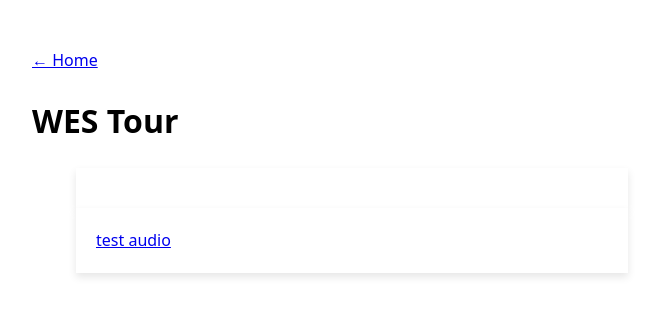
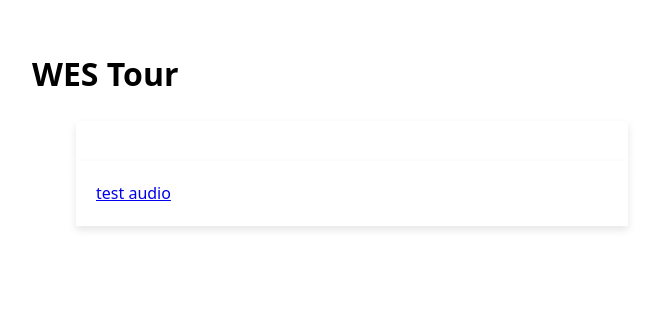
Before and after one commit to mciechanumich/WEStour, a Jekyll site: the page built from docs/index.html, in a window 1280 px wide. Shown: the top 316 px of the page, without its empty margins (288-946 px from the left). Built offline with Jekyll 4.4.1, drawn with Linux system fonts in a browser that asks for light colours.

Commit message:
feat: remove nav from home page. style the nav.

```diff
--- a/docs/_layouts/default.html
+++ b/docs/_layouts/default.html
@@ -21,10 +21,14 @@
         padding: 20px; /* Add some space around the content */
         box-shadow: 0 4px 8px rgba(0,0,0,0.1); /* Optional: add a subtle shadow */
     }
+    nav { margin-bottom: 2rem; font-size: .9rem; }
   </style>
 </head>
 <body>
-  <nav><a href="{{ '/' | relative_url }}">← Home</a></nav>
+<!-- guard against the home nav link showing up on the home page itself, only want it on child pages -->
+{% unless page.url == '/' %}
+    <nav><a href="{{ '/' | relative_url }}">← Home</a></nav>
+{% endunless %}
 
   <h1>{{ page.title }}</h1>
 
```
